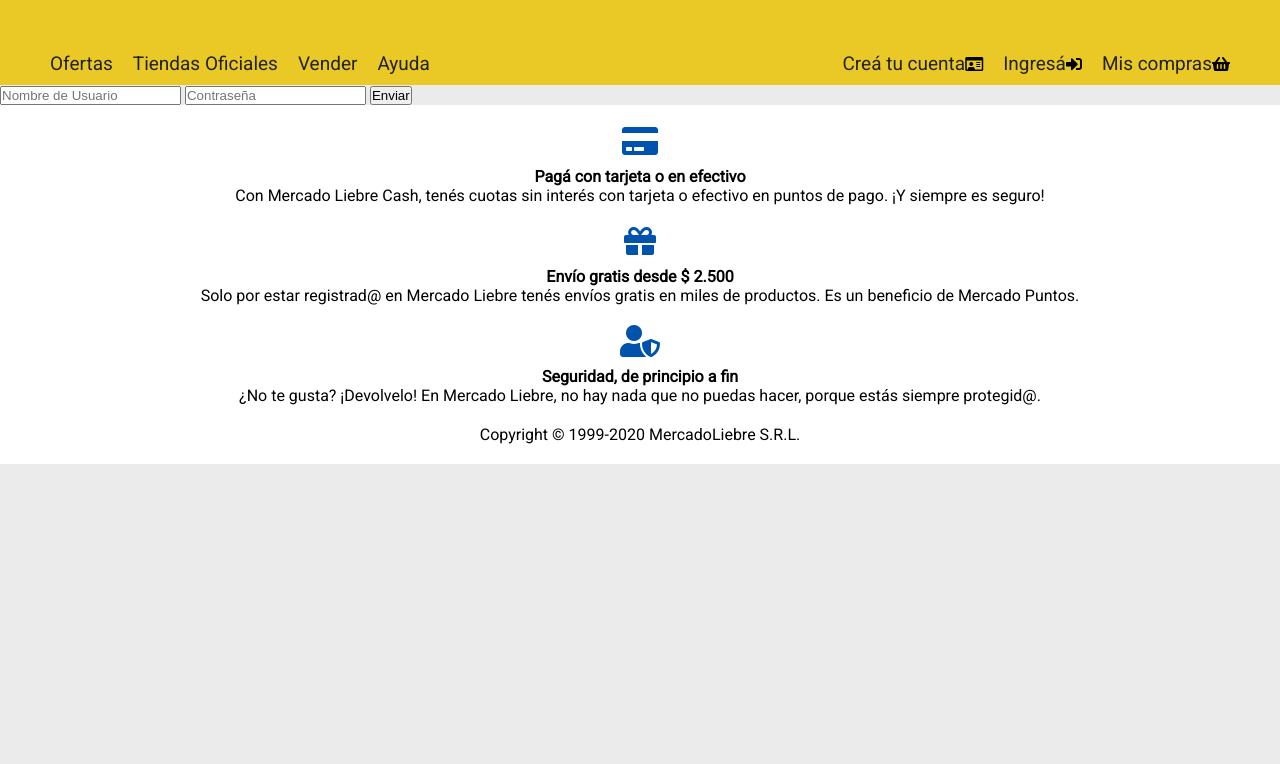
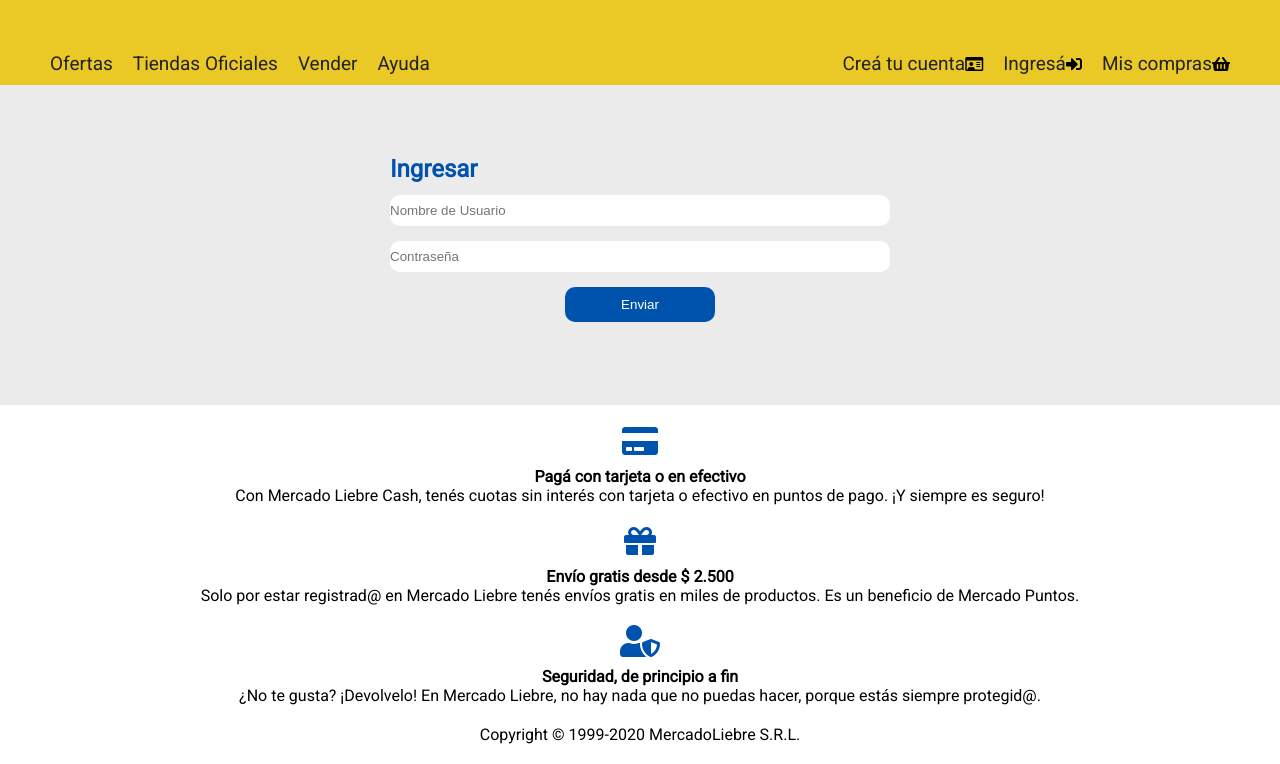
Before and after one commit to gondecu/mercadoLiebre, a website: page views/login.html in a window 1280 px wide. Shown: the part 154-918 px from the top of the page. Before the commit the page ends 800 px from the top, so only its background shows below. Drawn offline with Linux system fonts and the light colour scheme; files that its build step writes are made by us from their sources; files whose address does not match are found by name.

Commit message:
update login

```diff
--- a/public/css/login.css
+++ b/public/css/login.css
@@ -93,7 +93,48 @@
     width: 40px;
 }
 /*------LOGIN-----*/
+main{
+    display: flex;
+    flex-direction: column;
+    margin-top: 50px;
+    min-height: 270px;
+    padding: 20px;
+}
 
+main div form h2{
+    color: #0053ac;
+}
+
+.form-login{
+    display: flex;
+    flex-direction: column;
+    margin: 0 auto;
+    max-width: 500px;
+    width: 100%;
+}
+
+.formulario-login{
+    display: flex;
+    flex-direction: column;
+    margin-top: 12px;
+    margin-bottom: 15px;
+}
+
+.formulario-login input{
+    border-radius: 10px;
+    border: none;
+    padding: 8px 0px 8px 0px;
+}
+
+.formulario-login button {
+    width: 30%;
+    padding: 10px 40px 10px 40px;
+    border: none;
+    background-color: #0053ac;
+    color: white;
+    border-radius: 10px;
+    align-self: center;
+}
 /*-----CIERRE LOGIN------*/
 
 .pie-de-pagina{
--- a/views/login.html
+++ b/views/login.html
@@ -41,10 +41,19 @@
             </div>
     </header>
     <main>
+        <div class="form-login">
     <form action="/login" method="POST">
+        <h2>Ingresar</h2>
+        <div class="formulario-login">
         <input class="mini-nav" type="email" name="mail" id="mail" placeholder="Nombre de Usuario">
+        </div>
+        <div class="formulario-login">
         <input class="mini-nav" type="password" name="contraseña" id="contraseña" placeholder="Contraseña">
+        </div>
+        <div class="formulario-login">
         <button type="submit">Enviar</button>
+        </div>
+        </div>
     </form>
     </main>
     <footer>
```
